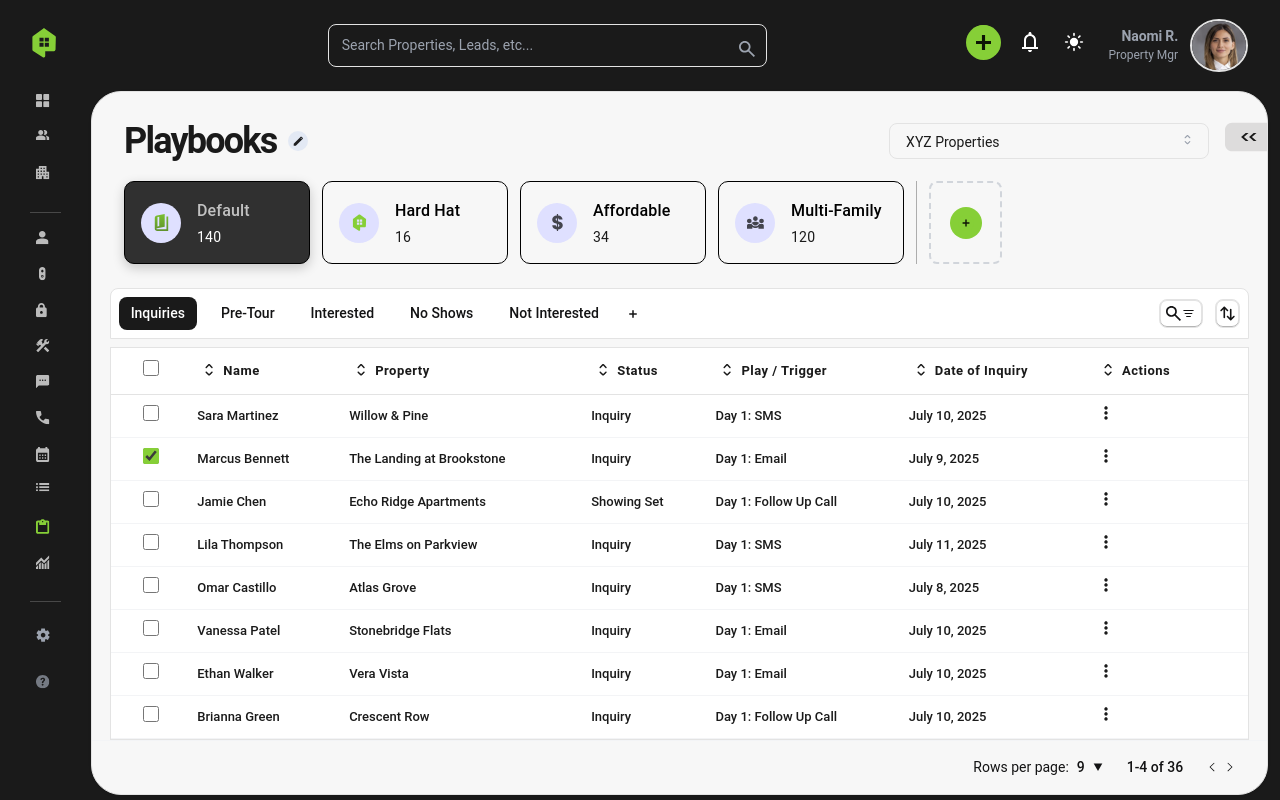
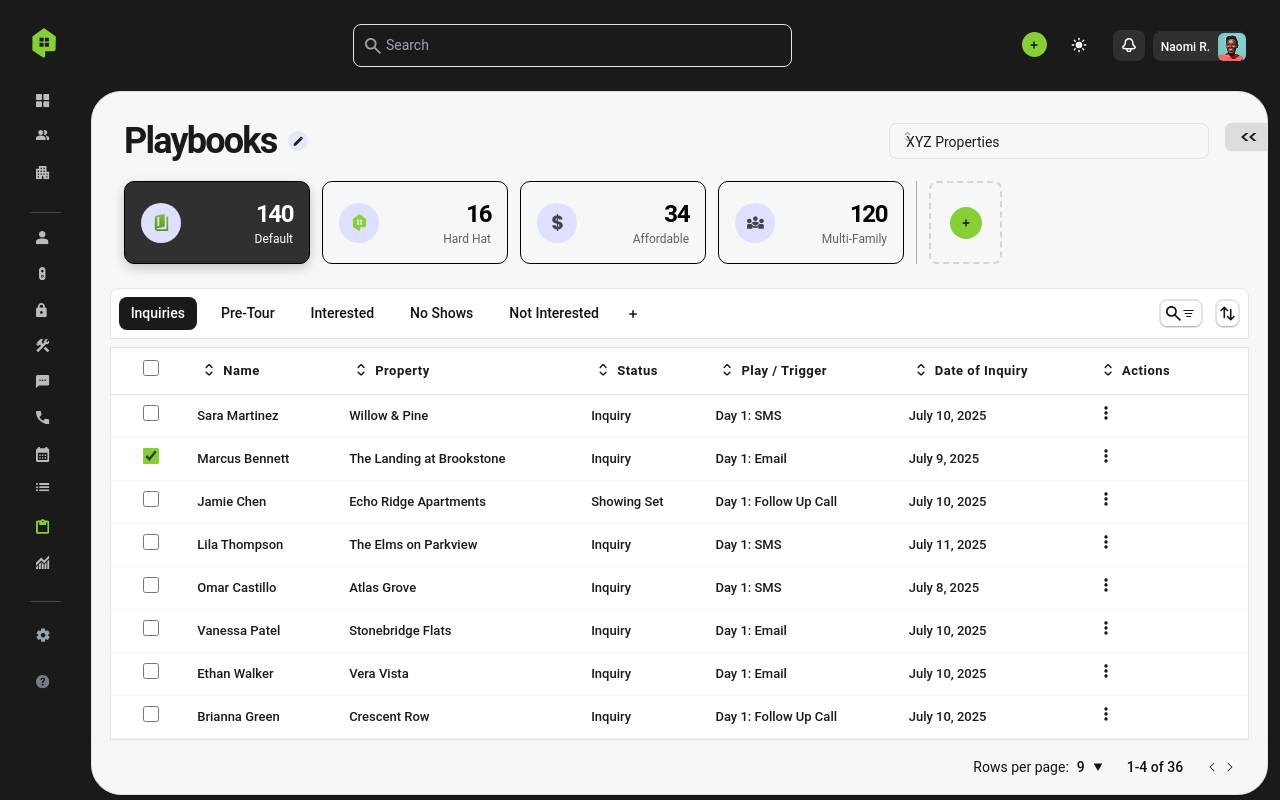
Before and after one commit to AhirwarTarun27/playbook_vue_app, a Vue app: page / in a window 1280 px wide. Built offline with nearby package versions, Linux system fonts and the light colour scheme.

Commit message:
Done with Dashboard

```diff
--- a/src/assets/dashboard.css
+++ b/src/assets/dashboard.css
@@ -19,6 +19,7 @@
   --card-border: #e5e7eb;
   --card-selected-bg: #3a3d47;
   --shadow: rgba(0, 0, 0, 0.1);
+  --avatar-body: #303030;
 }
 
 /* Dark theme */
@@ -42,6 +43,7 @@
   --card-border: #374151;
   --card-selected-bg: #22c55e;
   --shadow: rgba(0, 0, 0, 0.3);
+  --avatar-body: #1f2937;
 }
 
 /* Layout */
@@ -153,7 +155,7 @@
 
   display: flex;
   width: 27.4375rem;
-  padding: 0.625rem 0.8125rem;
+  padding: 0.625rem 2rem;
   justify-content: space-between;
   align-items: center;
 }
@@ -169,8 +171,8 @@
 
 .search-icon {
   position: absolute;
-  right: 12px;
-  top: 65%;
+  left: 12px;
+  top: 58%;
   transform: translateY(-50%);
   color: var(--text-light);
 }
@@ -202,6 +204,7 @@
   border-radius: 6px;
   transition: background-color 0.2s ease;
   color: var(--text-secondary);
+  margin-top: 4px;
 }
 
 .theme-toggle:hover {
@@ -211,12 +214,41 @@
 
 .avatar-section {
   display: flex;
+  padding: 2px;
+  justify-content: flex-end;
   align-items: center;
-  gap: 12px;
+  gap: 8px;
+}
+
+.avatar-section > div {
+  background: var(--avatar-body);
+}
+
+.avatar-section > div:nth-child(2) {
+  display: flex;
+  padding: 2px 0 0 8px;
+  justify-content: flex-end;
+  align-items: center;
+  gap: 8px;
+  border-radius: 8px;
+}
+
+.avatar-section svg {
+  width: 20px;
+  height: 20px;
 }
 
 .user-info {
   text-align: right;
+  color: #fff;
+  font-size: 12px;
+  font-style: normal;
+  font-weight: 550;
+  line-height: 16px; /* 133.333% */
+}
+
+.avatar-section svg {
+  color: #fff;
 }
 
 .user-name {
@@ -235,12 +267,9 @@
 }
 
 .avatar-ring {
-  width: 3.61919rem;
-  height: 3.33619rem;
-  flex-shrink: 0;
-  aspect-ratio: 57.91/53.38;
-  border-radius: 50%;
-  border: 2px solid var(--border);
+  width: 28px;
+  height: 28px;
+  border-radius: 6px;
   overflow: hidden; /* ensures the image is clipped to the circle */
   display: flex;
   align-items: center;
@@ -390,26 +419,27 @@
 .card .label {
   margin-bottom: 4px;
   color: black;
-  font-size: 16px;
-  font-style: normal;
-  font-weight: 500;
   line-height: 24px; /* 150% */
   letter-spacing: 0.15px;
+  text-align: right;
+  font-size: 24px;
+  font-style: normal;
+  font-weight: 590;
+  line-height: normal;
+  letter-spacing: -1.44px;
 }
 
 .card-selected .label {
-  color: rgba(255, 255, 255, 0.7);
+  color: #fff;
 }
 
 .card .value {
-  color: #1a1a1a;
-  margin: 0;
-
-  font-size: 14px;
+  color: #616161;
+  text-align: right;
+  font-size: 12px;
   font-style: normal;
   font-weight: 400;
-  line-height: 20px; /* 142.857% */
-  letter-spacing: 0.25px;
+  line-height: normal;
 }
 
 .card-selected .value {
--- a/src/assets/icons/BellIcon.vue
+++ b/src/assets/icons/BellIcon.vue
@@ -1,5 +1,5 @@
 <template>
-  <svg xmlns="http://www.w3.org/2000/svg"  viewBox="0 0 16 20" >
-  <path d="M0 17V15H2V8C2 6.61667 2.41667 5.39167 3.25 4.325C4.08333 3.24167 5.16667 2.53333 6.5 2.2V1.5C6.5 1.08333 6.64167 0.733333 6.925 0.449999C7.225 0.15 7.58333 0 8 0C8.41667 0 8.76667 0.15 9.05 0.449999C9.35 0.733333 9.5 1.08333 9.5 1.5V2.2C10.8333 2.53333 11.9167 3.24167 12.75 4.325C13.5833 5.39167 14 6.61667 14 8V15H16V17H0ZM8 20C7.45 20 6.975 19.8083 6.575 19.425C6.19167 19.025 6 18.55 6 18H10C10 18.55 9.8 19.025 9.4 19.425C9.01667 19.8083 8.55 20 8 20ZM4 15H12V8C12 6.9 11.6083 5.95833 10.825 5.175C10.0417 4.39167 9.1 4 8 4C6.9 4 5.95833 4.39167 5.175 5.175C4.39167 5.95833 4 6.9 4 8V15Z" fill="currentColor"/>
+  <svg xmlns="http://www.w3.org/2000/svg"  viewBox="0 0 20 14" >
+  <path fill-rule="evenodd" clip-rule="evenodd" d="M7.25203 14.4239L4.8061 14.1427C2.95144 13.9295 2.42542 11.4844 4.02838 10.5274L4.0933 10.4886C4.966 9.96761 5.50045 9.02609 5.50045 8.00969V7.5C5.50045 5.01472 7.51517 3 10.0005 3C12.4857 3 14.5005 5.01472 14.5005 7.5V8.00969C14.5005 9.02609 15.0349 9.96761 15.9076 10.4886L15.9725 10.5274C17.5755 11.4844 17.0495 13.9295 15.1948 14.1427L12.652 14.435V14.8C12.652 16.2912 11.4432 17.5 9.95203 17.5C8.46086 17.5 7.25203 16.2912 7.25203 14.8V14.4239ZM11.152 14.5H8.75203V14.8C8.75203 15.4627 9.28929 16 9.95203 16C10.6148 16 11.152 15.4627 11.152 14.8V14.5ZM8.00045 13H12.0005L15.0235 12.6525C15.453 12.6032 15.5748 12.0369 15.2036 11.8153L15.1387 11.7766C15.0591 11.7291 14.9815 11.6793 14.9057 11.6273C14.7506 11.521 14.6036 11.4055 14.4651 11.2818C14.4405 11.2598 14.4162 11.2377 14.3922 11.2152C13.5144 10.395 13.0005 9.23833 13.0005 8.00969V7.5C13.0005 5.84315 11.6573 4.5 10.0005 4.5C8.3436 4.5 7.00045 5.84315 7.00045 7.5V8.00969C7.00045 9.23833 6.48651 10.395 5.60871 11.2152C5.58469 11.2377 5.56039 11.2598 5.53583 11.2818C5.39734 11.4055 5.25029 11.521 5.09523 11.6273C5.01945 11.6793 4.94176 11.7291 4.86222 11.7766L4.79729 11.8153C4.4261 12.0369 4.5479 12.6032 4.97739 12.6525L8.00045 13Z" fill="currentColor"/>
 </svg>
 </template>
--- a/src/views/Dashboard.vue
+++ b/src/views/Dashboard.vue
@@ -204,14 +204,14 @@ const clearFilters = () => {
       <div class="topbar">
         <div class="topbar-left">
           <div class="search-wrap">
-            <input
-              type="text"
-              placeholder="Search Properties, Leads, etc..."
-              class="search-input"
-            />
             <div class="search-icon">
               <SvgIcon name="search" size="sm" />
             </div>
+            <input
+              type="text"
+              placeholder="Search "
+              class="search-input"
+            />
           </div>
         </div>
         <div class="topbar-right">
@@ -219,36 +219,38 @@ const clearFilters = () => {
           <div class="topbar-actions">
             <div
               class="action-add-btn"
-              style="margin-bottom: 1rem; margin-right: 0.5rem"
+              style="margin-bottom: .4rem;     margin-bottom: 0.1rem;"
             >
               <v-btn icon>
-                <SvgIcon name="plus" size="lg" />
+                <SvgIcon name="plus" size="sm" />
               </v-btn>
             </div>
 
             <!-- Notifications -->
-            <div class="cursor-pointer">
-              <SvgIcon name="bell" :color="isDarkTheme ? '#374151' : 'white'" />
-            </div>
+
 
             <!-- Theme Toggle -->
             <div class="theme-toggle" @click="toggleTheme">
               <SvgIcon
                 :name="isDarkTheme ? 'moon' : 'sun'"
                 :color="isDarkTheme ? 'black' : 'white'"
+                size="sm"
               />
             </div>
           </div>
 
           <!-- User Avatar Section -->
           <div class="avatar-section">
+            <div class="cursor-pointer" style="padding: 6px; padding: 2px 6px; border-radius: 8px;">
+              <SvgIcon name="bell" :color="isDarkTheme ? '#374151' : 'white'" />
+            </div>
             <div class="user-info">
-              <div class="user-name">Naomi R.</div>
-              <div class="user-role">Property Mgr</div>
+              Naomi R.
+              <div class="avatar-ring">
+              <img src="../assets/icons/portrait06.png" alt="" />
             </div>
-            <div class="avatar-ring">
-              <img src="../assets/icons/image.png" alt="" />
             </div>
+
           </div>
         </div>
       </div>
@@ -293,8 +295,8 @@ const clearFilters = () => {
                   />
                 </div>
                 <div class="card-info">
-                  <div class="label">Default</div>
-                  <div class="value">140</div>
+                  <div class="label">140</div>
+                  <div class="value">Default</div>
                 </div>
               </div>
 
@@ -304,8 +306,8 @@ const clearFilters = () => {
                   <SvgIcon  style="width: 17px; height: 21px" />
                 </div>
                 <div class="card-info">
-                  <div class="label">Hard Hat</div>
-                  <div class="value">16</div>
+                  <div class="label">16</div>
+                  <div class="value">Hard Hat</div>
                 </div>
               </div>
 
@@ -315,8 +317,8 @@ const clearFilters = () => {
                   <SvgIcon name="dollar" style="width: 17px; height: 21px" />
                 </div>
                 <div class="card-info">
-                  <div class="label">Affordable</div>
-                  <div class="value">34</div>
+                  <div class="label">34</div>
+                  <div class="value">Affordable</div>
                 </div>
               </div>
 
@@ -326,8 +328,8 @@ const clearFilters = () => {
                   <SvgIcon name="people" style="width: 17px; height: 21px" />
                 </div>
                 <div class="card-info">
-                  <div class="label">Multi-Family</div>
-                  <div class="value">120</div>
+                  <div class="label">120</div>
+                  <div class="value">Multi-Family</div>
                 </div>
               </div>
 
```
Also changed, not shown: src/assets/icons/portrait06.png (added).
